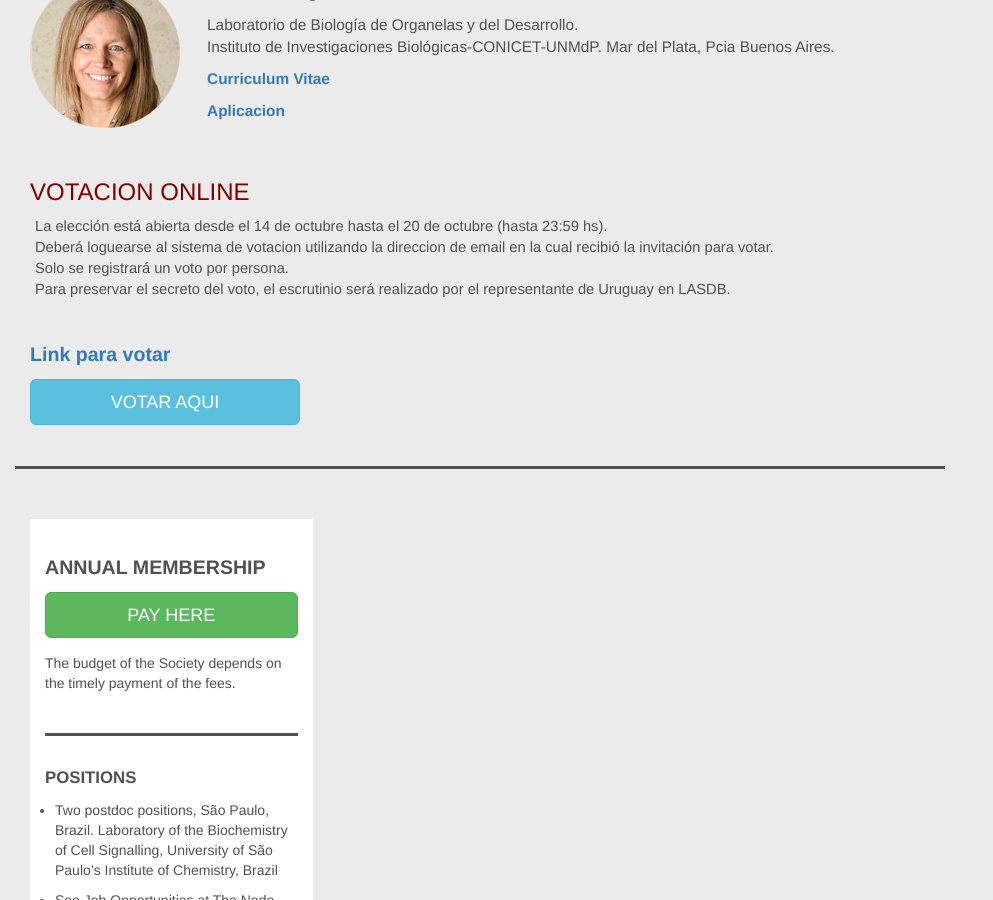
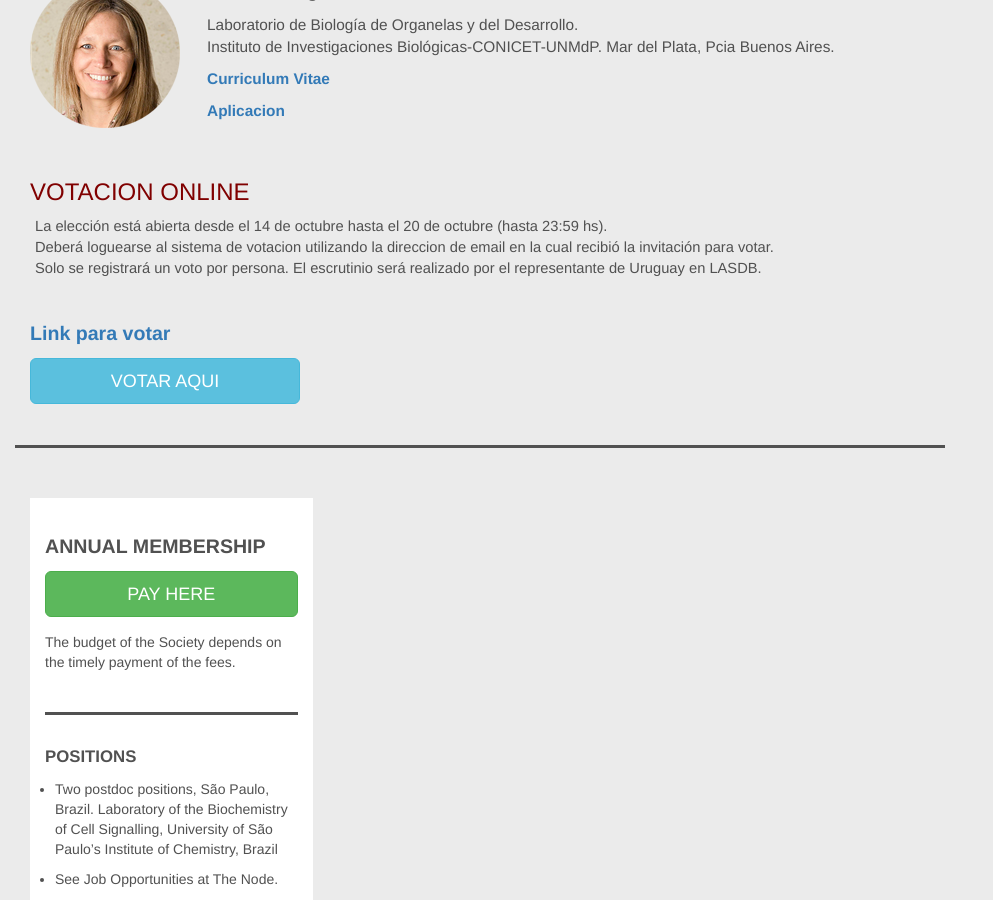
Before and after one commit to lasdb/lasdb.github.io, a Jekyll site: the page built from pages/arg/Argentina-representante-2020.html, in a window 1280 px wide and 900 px high, scrolled down 873 px. Shown: the whole window, without its empty margins (0-993 px from the left). Built offline with Jekyll 4.4.1, drawn with Linux system fonts in a browser that asks for light colours; nearby versions of some CDN libraries.

Commit message:
Update Argentina-representante-2020.html

```diff
--- a/pages/arg/Argentina-representante-2020.html
+++ b/pages/arg/Argentina-representante-2020.html
@@ -54,8 +54,7 @@ layout: default
         <div class="panel-body" style="padding-top:0;">
             <p style="font-weight: ; font-size: 1.05em;">La elección está abierta desde el 14 de octubre hasta el 20 de octubre (hasta 23:59 hs). <br>
             Deberá loguearse al sistema de votacion utilizando la direccion de email en la cual recibió la invitación para votar. <br>
-            Solo se registrará un voto por persona. <br>
-            Para preservar el secreto del voto, el escrutinio será realizado por el representante de Uruguay en LASDB.
+            Solo se registrará un voto por persona. El escrutinio será realizado por el representante de Uruguay en LASDB.
             </p>
         </div>
 
```
